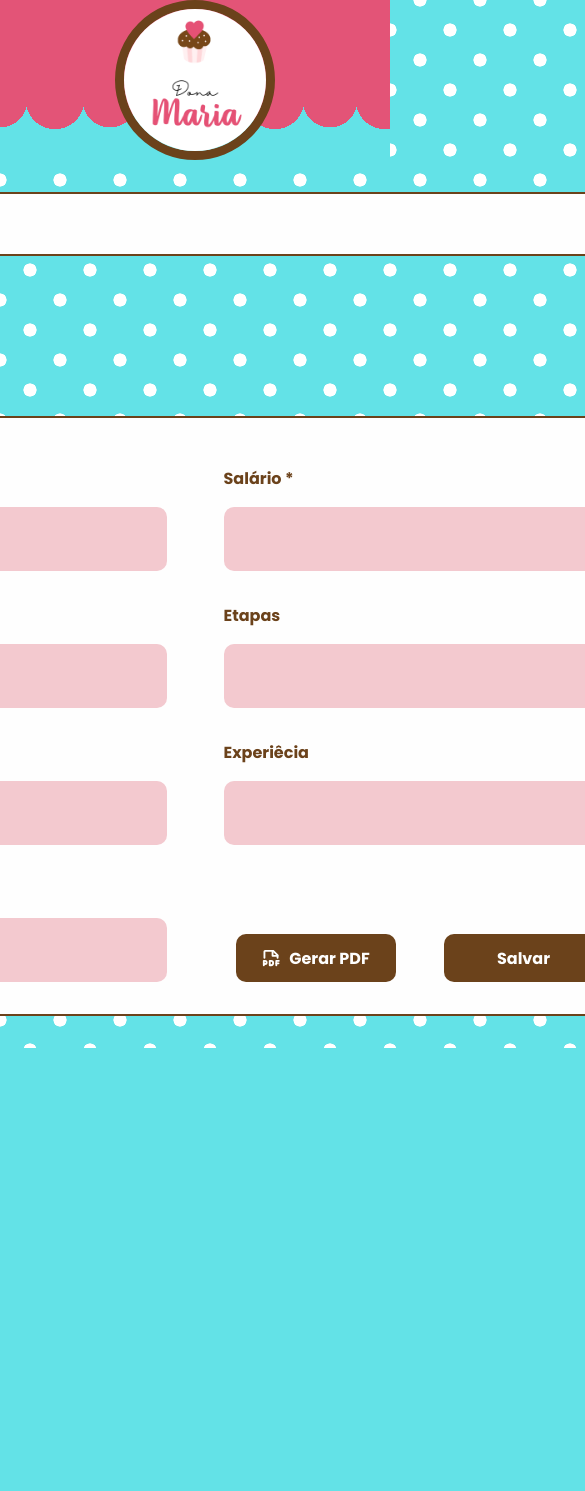
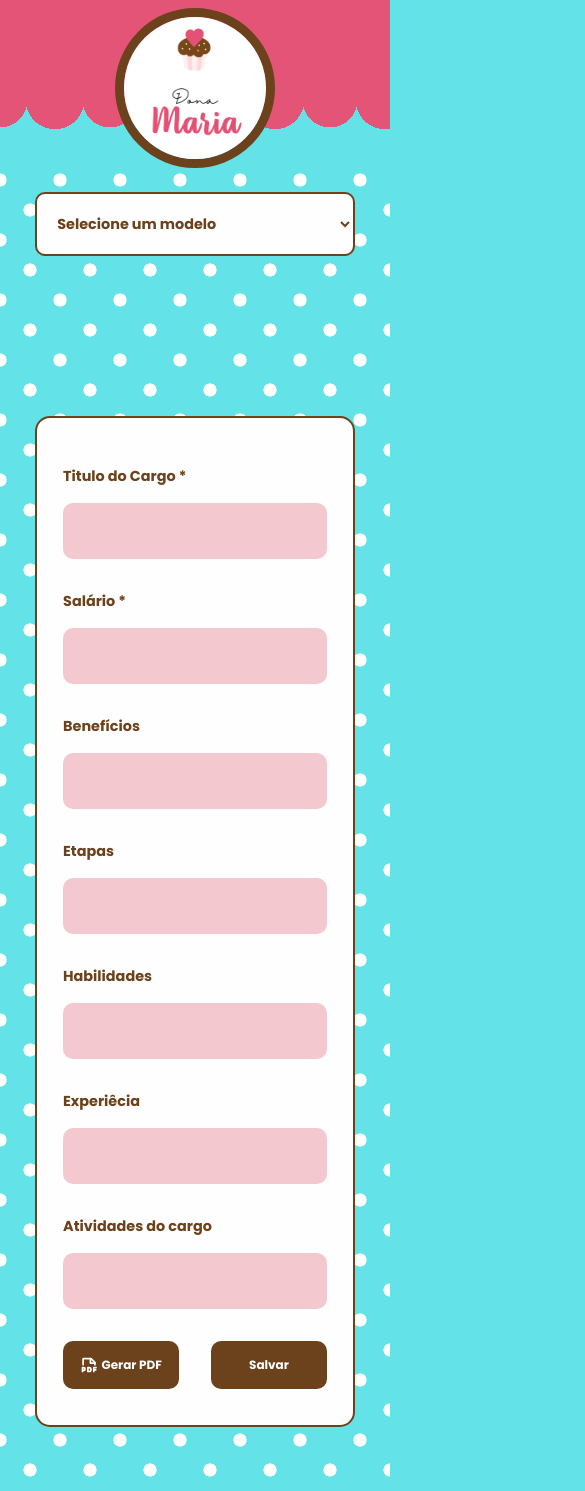
Before and after one commit to Jessica-Garcia/job-vacancy-form, a React (Vite) app: page / in a window 390 px wide. Shown: the top 1491 px of the page, 585 px wide, since content can reach past the window. Before the commit the page ends 1048 px from the top, so only its background shows below. Built offline with nearby package versions, Linux system fonts and the light colour scheme.

Commit message:
Refactor: create responsive layout

```diff
--- a/src/App.tsx
+++ b/src/App.tsx
@@ -1,4 +1,3 @@
-import './App.css'
 import { VacancyRegister } from './pages/VacancyRegister'
 
 function App() {
--- a/src/components/Form/index.tsx
+++ b/src/components/Form/index.tsx
@@ -62,6 +62,7 @@ export const Form = ({selectedVacancy, setList, setSelectedVacancy}: FormProps)
                 ...vagaDoForm,
                 id: uuidv4()
             }
+
             const localStorageItems = localStorage.getItem('vacancyList')
             const vacancyList = localStorageItems ? JSON.parse(localStorageItems) : []
             localStorage.setItem("vacancyList", JSON.stringify([...vacancyList, newVacancy]))
@@ -82,7 +83,7 @@ export const Form = ({selectedVacancy, setList, setSelectedVacancy}: FormProps)
     return (
         <div className={style.container}>
             <form onSubmit={saveVacancy} className={style.formContainer} id='vacancyForm' autoComplete="off">
-                <Input name='title' labelText='Titulo do Cargo *' value={vagaDoForm.title} change={handleDataChange} required={true}/>
+                <Input name='title' labelText='Titulo do Cargo *' value={vagaDoForm.title} change={handleDataChange} required={true} autofocus/>
 
                 <Input name='salary' type='number'labelText='Salário *' value={vagaDoForm.salary} change={handleDataChange} required={true}/>
 
@@ -99,15 +100,14 @@ export const Form = ({selectedVacancy, setList, setSelectedVacancy}: FormProps)
                         labelText='Atividades do cargo'
                         value={vagaDoForm.activities}
                         change={handleDataChange}
-                        form="vacancyForm"
                     />
                 </div>
                 <div className={style.buttons}>
-                    <button type="button" form="vacancyForm" onClick={(e)=> VacancyPDF(vagaDoForm)}>
-                        <FilePdf weight="bold" size={20}/>
+                    <button type="button" onClick={(e)=> VacancyPDF(vagaDoForm)}>
+                        <FilePdf weight="bold" size={18}/>
                         Gerar PDF
                     </button>
-                    <button type="submit" form="vacancyForm">Salvar</button>
+                    <button type="submit">Salvar</button>
                 </div>
             </form>
         </div>
--- a/src/components/Form/style.module.css
+++ b/src/components/Form/style.module.css
@@ -3,7 +3,7 @@
     flex-direction: column;
     background-color: var(--white);
     border: var(--brown-300) solid 2px;
-    width: 56rem;
+    width: 55rem;
     border-radius: 15px;
     align-items: center;
     padding: 2rem 1rem;
@@ -23,6 +23,11 @@
     display: flex;
     gap: 3rem;
 }
+
+.activities input {
+    margin-bottom: 4px;
+}
+
 .buttons button {
     display: flex;
     justify-content: center;
@@ -39,7 +44,7 @@
     border: none;
     align-self: flex-end;
     transition: opacity 0.3, background-color 0.3s;
-
+    margin-bottom: 4px;
 }
 
 .buttons button:hover {
@@ -51,3 +56,72 @@
 .buttons button:active {
     font-size: 0.9rem;
 }
+
+@media (max-width: 56.25rem) {
+    .container{
+        width: 98%;
+    }
+
+    .formContainer{
+        flex-direction: column;
+        align-items: center;
+    }
+
+    .activities {
+        margin-bottom: 1rem;
+        width: 100%;
+        display: flex;
+        justify-content: center;
+    }
+
+    .activities input {
+        margin-bottom: 0;
+    }
+
+    .buttons{
+        width: 90%;
+        display: flex;
+        justify-content: flex-end;
+
+    }
+}
+
+@media (max-width: 33.9375rem) {
+    .container{
+        width: 98%;
+        margin-bottom: 2rem;
+    }
+
+    .formContainer{
+        flex-direction: column;
+        align-items: center;
+    }
+
+    .activities {
+        margin-bottom: 1rem;
+        width: 100%;
+        display: flex;
+        justify-content: center;
+    }
+
+    .activities input {
+        margin-bottom: 0;
+    }
+
+    .buttons{
+        width: 98%;
+        display: flex;
+        gap: 2rem;
+        justify-content: flex-end;
+
+    }
+
+    .buttons button {
+        font-size: 0.75rem;
+        width: 100%;
+        padding: 1rem;
+        font-weight: 600;
+        gap: 0.2rem;
+    }
+
+}
--- a/src/components/Header/style.module.css
+++ b/src/components/Header/style.module.css
@@ -1,5 +1,6 @@
 .headerContainer {
     height: 10rem;
+    width: 100vw;
 }
 
 .headerBackground {
@@ -10,12 +11,13 @@
     background-size: 110px 200px;
     background-repeat: repeat-x;
     display: flex;
-    align-items: flex-start;
+    align-items: center;
     justify-content: center;
-
+    width: 100%;
 }
 
 .logo{
+    margin-top: 1rem;
     border-radius: 50%;
     height: 10rem;
     width: 10rem;
@@ -35,5 +37,4 @@
     border-radius: 50%;
     height: 13rem;
     width: 13rem;
-
 }
--- a/src/components/Input/index.tsx
+++ b/src/components/Input/index.tsx
@@ -8,7 +8,7 @@ type InputProps = {
     type?: 'text' | 'number',
     min?: number,
     required?: boolean,
-    form?: string
+    autofocus?: boolean,
     change: (e: ChangeEvent<HTMLInputElement>) => void
 }
 
@@ -19,7 +19,7 @@ export const Input = ({
     type = 'text',
     min = 0,
     required = false,
-    form,
+    autofocus = false,
     change,
 }: InputProps) => {
     return (
@@ -33,6 +33,7 @@ export const Input = ({
                 type={type}
                 min={min}
                 required={required}
+                autoFocus={autofocus}
                 onChange={e => change(e)}
             />
         </div>
--- a/src/components/Input/style.module.css
+++ b/src/components/Input/style.module.css
@@ -18,3 +18,29 @@
     border: none;
     border-radius: 10px;
 }
+
+@media (max-width: 56.25rem) {
+    .container{
+        width: 90%;
+    }
+}
+
+@media (max-width: 33.9375rem) {
+    .container{
+        width: 98%;
+    }
+
+    .labelStyle{
+        font-size: .9rem;
+    }
+
+    .inputStyle{
+        /* margin-top: 1rem;
+        padding: 0 2rem;
+        background-color: var(--pink-100);
+        border: none;
+        border-radius: 10px; */
+        font-size: .9rem;
+        height: 3.5rem;
+    }
+}
--- a/src/global.css
+++ b/src/global.css
@@ -19,6 +19,27 @@ body{
     background-size: 60px 60px;
     background-position: 0 0, 30px 30px;
 }
+
+body {
+    scrollbar-width: thin;
+    scrollbar-color: var(--pink-400) var(--blue-200);
+  }
+
+  body::-webkit-scrollbar {
+    width: 2px;
+    height: .5px; /* A altura só é vista quando a rolagem é horizontal */
+  }
+
+  body::-webkit-scrollbar-track {
+    background: var(--blue-200);
+    padding: 2px;
+  }
+
+  body::-webkit-scrollbar-thumb {
+    background-color: var(--pink-400);
+  }
+
+
 body, button, select, input, textarea{
     font-family: 'Poppins', sans-serif;
 }
@@ -27,7 +48,13 @@ input, textarea {
     color: var(--brown-300);
 }
 
+
+
 :focus {
     outline: 0;
     color: var(--brown-300);
 }
+
+button:focus {
+    outline: var(--pink-400) auto 3px;
+}
--- a/src/pages/VacancyRegister/style.module.css
+++ b/src/pages/VacancyRegister/style.module.css
@@ -5,10 +5,6 @@
     align-items: center;
     margin: 2rem 2rem;
     gap: 10rem;
-}
-
-.selectContainer{
-    margin-right: 1rem;
 }
 
 .selectContainer select {
@@ -22,3 +18,20 @@
     border: var(--brown-300) solid 2px;
     background-color: var(--white);
 }
+
+@media (max-width: 56.25rem) {
+    .selectContainer {
+        width: 98%;
+    }
+
+    .selectContainer select {
+        width: 100%;
+    }
+}
+
+@media (max-width: 33.9375rem) {
+
+    .selectContainer select {
+        font-size: .9rem;
+    }
+}
```
Also changed, not shown: src/App.css (deleted).
